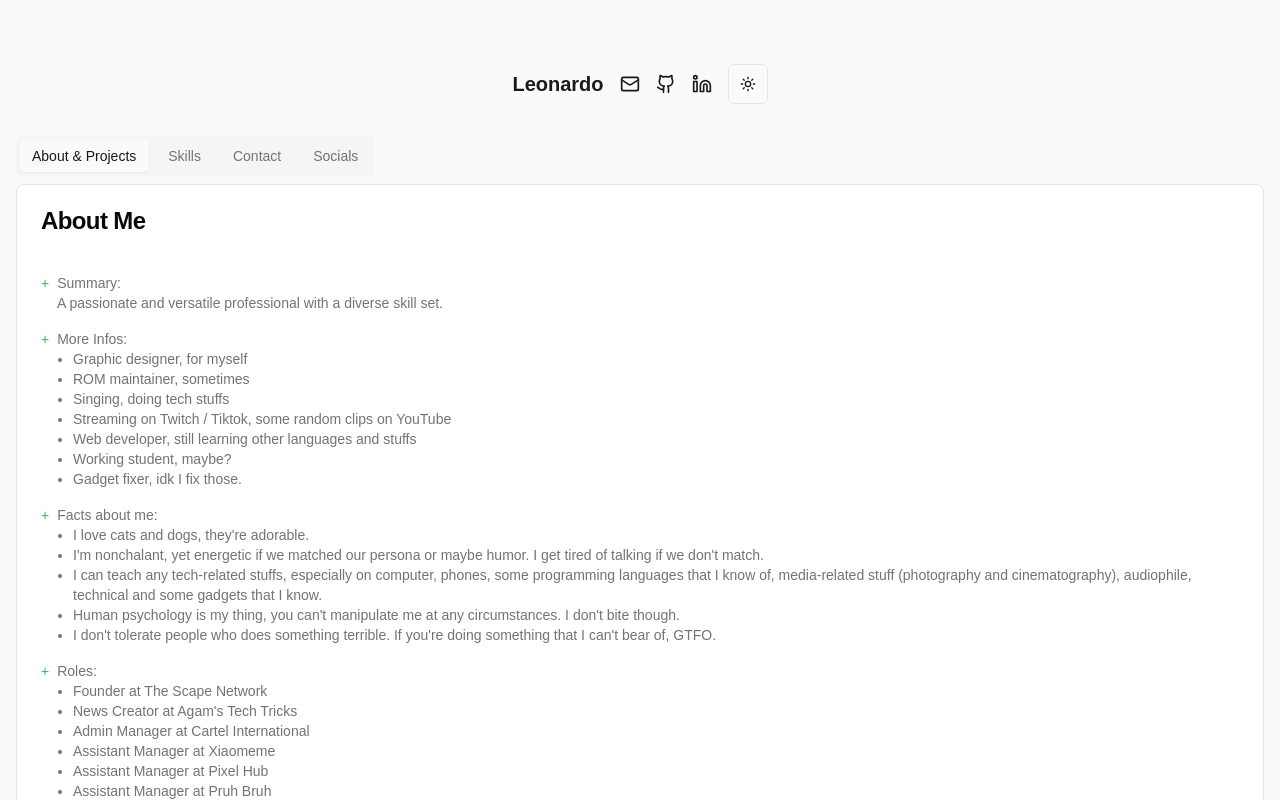
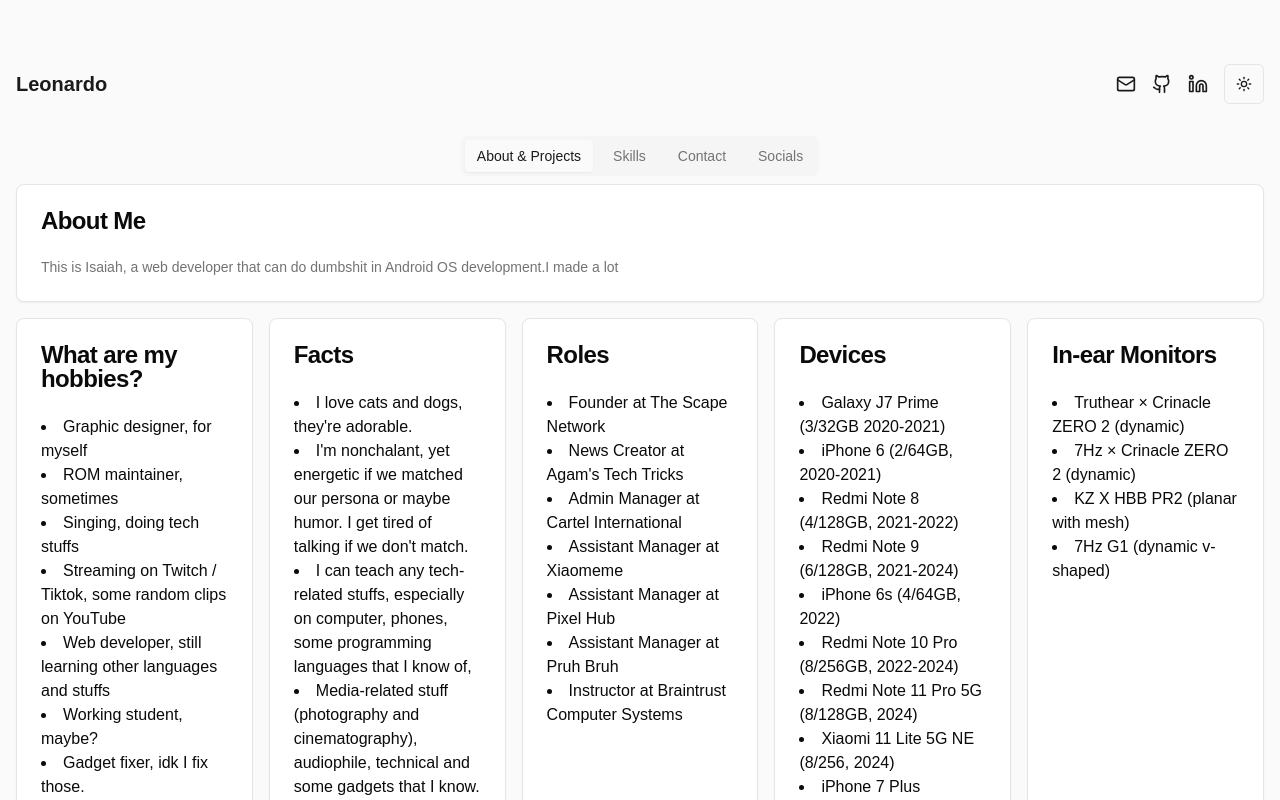
Before and after one commit to isaiahscape/portfolio-minimalist, a Next.js app: page / in a window 1280 px wide. Shown: the top 800 px of the page. Built offline with nearby package versions, Linux system fonts and the light colour scheme.

Commit message:
global: some changes

```diff
--- a/src/app/page.tsx
+++ b/src/app/page.tsx
@@ -19,7 +19,7 @@
       transition={{duration: 0.3}}
     >
       <TopNavigation />
-      <Tabs defaultValue="about" className="w-full">
+      <Tabs defaultValue="about" className="w-full flex flex-col items-center justify-start min-h-screen">
         <TabsList className="space-x-2">
           <TabsTrigger value="about">About &amp; Projects</TabsTrigger>
           <TabsTrigger value="skills">Skills</TabsTrigger>
--- a/src/components/bio.tsx
+++ b/src/components/bio.tsx
@@ -3,7 +3,10 @@
 import {Card, CardContent, CardDescription, CardHeader, CardTitle} from '@/components/ui/card';
 
 export function Bio() {
-  const bio = `A passionate and versatile professional with a diverse skill set.`;
+  const bio = [
+    "This is Isaiah, a web developer that can do dumbshit in Android OS development.",
+    "I made a lot"
+  ];
 
   const moreInfos = [
     'Graphic designer, for myself',
@@ -18,7 +21,8 @@
   const facts = [
     "I love cats and dogs, they're adorable.",
     "I'm nonchalant, yet energetic if we matched our persona or maybe humor. I get tired of talking if we don't match.",
-    'I can teach any tech-related stuffs, especially on computer, phones, some programming languages that I know of, media-related stuff (photography and cinematography), audiophile, technical and some gadgets that I know.',
+    "I can teach any tech-related stuffs, especially on computer, phones, some programming languages that I know of, ",
+    "Media-related stuff (photography and cinematography), audiophile, technical and some gadgets that I know.",
     "Human psychology is my thing, you can't manipulate me at any circumstances. I don't bite though.",
     "I don't tolerate people who does something terrible. If you're doing something that I can't bear of, GTFO.",
   ];
@@ -56,74 +60,73 @@
   ];
 
   return (
-    <div className="grid gap-4">
-      <Card className="grid gap-4">
+    <div className="grid grid-cols-1 md:grid-cols-2 lg:grid-cols-5 gap-4">
+      <Card className="col-span-1 md:col-span-2 lg:col-span-5">
         <CardHeader>
           <CardTitle>About Me</CardTitle>
         </CardHeader>
         <CardContent>
-          <CardDescription className="text-muted-foreground">
-            <div className="flex items-center space-x-2">
-              <span className="text-green-500">+</span>
-              <span>Summary:</span>
-            </div>
-            <div className="ml-4">{bio}</div>
-            <div className="mt-4">
-              <div className="flex items-center space-x-2">
-                <span className="text-green-500">+</span>
-                <span>More Infos:</span>
-              </div>
-              <ul className="list-disc ml-8">
+          <CardDescription className="text-muted-foreground">{bio}</CardDescription>
+        </CardContent>
+      </Card>
+      <Card>
+        <CardHeader>
+          <CardTitle>What are my hobbies?</CardTitle>
+        </CardHeader>
+        <CardContent>
+          <ul className="list-disc list-inside">
             {moreInfos.map((info, index) => (
               <li key={index}>{info}</li>
             ))}
           </ul>
-            </div>
-            <div className="mt-4">
-              <div className="flex items-center space-x-2">
-                <span className="text-green-500">+</span>
-                <span>Facts about me:</span>
-              </div>
-              <ul className="list-disc ml-8">
+        </CardContent>
+      </Card>
+      <Card>
+        <CardHeader>
+          <CardTitle>Facts</CardTitle>
+        </CardHeader>
+        <CardContent>
+          <ul className="list-disc list-inside">
             {facts.map((fact, index) => (
               <li key={index}>{fact}</li>
             ))}
           </ul>
-            </div>
-            <div className="mt-4">
-              <div className="flex items-center space-x-2">
-                <span className="text-green-500">+</span>
-                <span>Roles:</span>
-              </div>
-              <ul className="list-disc ml-8">
+        </CardContent>
+      </Card>
+      <Card>
+        <CardHeader>
+          <CardTitle>Roles</CardTitle>
+        </CardHeader>
+        <CardContent>
+          <ul className="list-disc list-inside">
             {roles.map((role, index) => (
               <li key={index}>{role}</li>
             ))}
           </ul>
-            </div>
-            <div className="mt-4">
-              <div className="flex items-center space-x-2">
-                <span className="text-green-500">+</span>
-                <span>The line-up of devices I used:</span>
-              </div>
-              <ul className="list-disc ml-8">
+        </CardContent>
+      </Card>
+      <Card>
+        <CardHeader>
+          <CardTitle>Devices</CardTitle>
+        </CardHeader>
+        <CardContent>
+          <ul className="list-disc list-inside">
             {devices.map((device, index) => (
               <li key={index}>{device}</li>
             ))}
           </ul>
-            </div>
-            <div className="mt-4">
-              <div className="flex items-center space-x-2">
-                <span className="text-green-500">+</span>
-                <span>In-ear Monitors:</span>
-              </div>
-              <ul className="list-disc ml-8">
+        </CardContent>
+      </Card>
+      <Card>
+        <CardHeader>
+          <CardTitle>In-ear Monitors</CardTitle>
+        </CardHeader>
+        <CardContent>
+          <ul className="list-disc list-inside">
             {inEarMonitors.map((iem, index) => (
               <li key={index}>{iem}</li>
             ))}
           </ul>
-            </div>
-          </CardDescription>
         </CardContent>
       </Card>
     </div>
--- a/src/components/theme-provider.tsx
+++ b/src/components/theme-provider.tsx
@@ -32,7 +32,7 @@
       <motion.div
         initial={{opacity: 0, rotate: theme === 'dark' ? 180 : 0}}
         animate={{opacity: 1, rotate: theme === 'dark' ? 0 : 180}}
-        transition={{duration: 0.2}}
+        transition={{duration: 0.4}}
         style={{position: 'absolute'}}
       >
         <Moon className="h-[1.2rem] w-[1.2rem] rotate-90 scale-0 transition-all dark:rotate-0 dark:scale-100" />
--- a/src/components/top-navigation.tsx
+++ b/src/components/top-navigation.tsx
@@ -11,9 +11,9 @@
 
 export function TopNavigation() {
   return (
-    <nav className="flex items-center justify-center mb-8">
-      <div className="text-xl font-bold mr-4">Leonardo</div>
-      <div className="flex items-center space-x-4 justify-center">
+    <nav className="flex items-center mb-8">
+      <div className="text-xl font-bold mr-auto">Leonardo</div>
+      <div className="flex items-center space-x-4 justify-end ">
         <a href={`mailto:${socialMedia.email}`} className="hover:text-primary">
           <Mail className="h-5 w-5" />
         </a>
```
Lines whose indentation alone changed are shown as unchanged.
